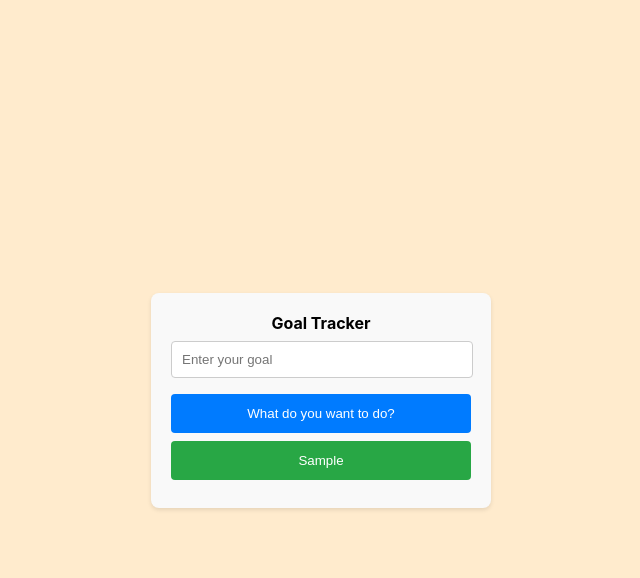
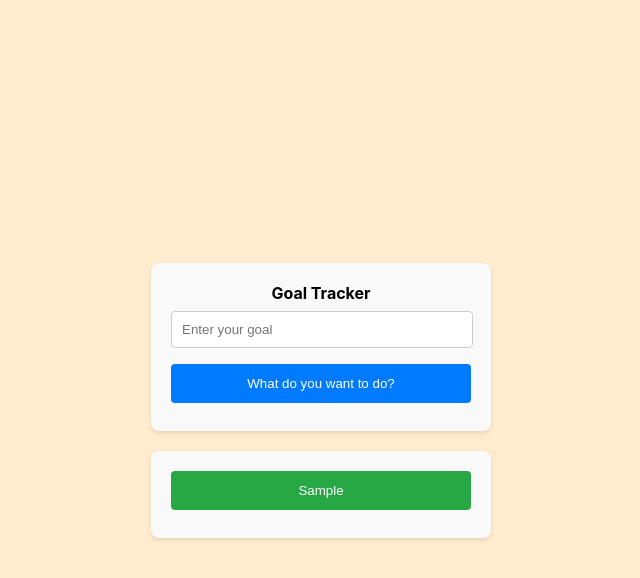
Before and after one commit to mohitrathor98/Docker-Kubernetes-Notes, a React (Create React App) app in the folder Week5-Multi-Container-Application-With-Docker/Python-App-Code/Frontend/react-application/: page / in a window 1280 px wide. Both pictures are taken after typing "Sample" into the empty fields and a click on the button "What do you want to do?". Shown: the top 578 px of the page, without its empty margins (319-959 px from the left). Built offline with nearby package versions, Linux system fonts and the light colour scheme.

Commit message:
Seperated the Goal form and Goal List into two components

```diff
--- a/Week5-Multi-Container-Application-With-Docker/Python-App-Code/Frontend/react-application/src/App.js
+++ b/Week5-Multi-Container-Application-With-Docker/Python-App-Code/Frontend/react-application/src/App.js
@@ -1,10 +1,12 @@
-import GoalForm from './GoalForm';
+import GoalManager from './GoalManager';
 
 import React from 'react';
 
 function App() {
   return (
-    <GoalForm />
+    <div>
+      <GoalManager />
+    </div>
   );
 }
 
--- a/Week5-Multi-Container-Application-With-Docker/Python-App-Code/Frontend/react-application/src/GoalForm.js
+++ b/Week5-Multi-Container-Application-With-Docker/Python-App-Code/Frontend/react-application/src/GoalForm.js
@@ -1,9 +1,8 @@
 import React, { useState } from 'react';
 import './GoalForm.css';
 
-function GoalForm() {
+function GoalForm({ onAddGoal }) {
   const [goal, setGoal] = useState('');
-  const [goalsList, setGoalsList] = useState([]);
 
   const handleGoalChange = (event) => {
     setGoal(event.target.value);
@@ -12,14 +11,9 @@ function GoalForm() {
   const handleSubmit = (event) => {
     event.preventDefault();
     if (goal.trim() !== '') {
-      setGoalsList([...goalsList, goal]);
+      onAddGoal(goal);
       setGoal('');
     }
-  };
-
-  const handleClearGoal = (index) => {
-    const updatedGoalsList = goalsList.filter((_, i) => i !== index);
-    setGoalsList(updatedGoalsList);
   };
 
   return (
@@ -35,18 +29,6 @@ function GoalForm() {
         />
         <button type="submit">What do you want to do?</button>
       </form>
-
-      {goalsList.length === 0 ? (
-        <p className="no-goals-label">No Goals for Today</p>
-      ) : (
-        <div>
-          {goalsList.map((goal, index) => (
-            <button id="goal-buttons" key={index} onClick={() => handleClearGoal(index)}>
-              {goal}
-            </button>
-          ))}
-        </div>
-      )}
     </div>
   );
 }
--- /dev/null
+++ b/Week5-Multi-Container-Application-With-Docker/Python-App-Code/Frontend/react-application/src/GoalList.js
@@ -0,0 +1,22 @@
+import React from 'react';
+import './GoalForm.css';
+
+function GoalList({ goals, onClearGoal }) {
+  return (
+    <div className="form-container">
+      {goals.length === 0 ? (
+        <p className="no-goals-label">No Goals for Today</p>
+      ) : (
+        <div>
+          {goals.map((goal, index) => (
+            <button id="goal-buttons" key={index} onClick={() => onClearGoal(index)}>
+              {goal}
+            </button>
+          ))}
+        </div>
+      )}
+    </div>
+  );
+}
+
+export default GoalList;
--- /dev/null
+++ b/Week5-Multi-Container-Application-With-Docker/Python-App-Code/Frontend/react-application/src/GoalManager.js
@@ -0,0 +1,26 @@
+import React, { useState } from 'react';
+import GoalForm from './GoalForm';
+import GoalList from './GoalList';
+
+function GoalManager() {
+  const [goalsList, setGoalsList] = useState([]);
+
+  const handleAddGoal = (newGoal) => {
+    setGoalsList([...goalsList, newGoal]);
+  };
+
+  const handleClearGoal = (index) => {
+    const updatedGoalsList = goalsList.filter((_, i) => i !== index);
+    setGoalsList(updatedGoalsList);
+  };
+
+  return (
+    <div>
+      <GoalForm onAddGoal={handleAddGoal} />
+      <br></br>
+      <GoalList goals={goalsList} onClearGoal={handleClearGoal} />
+    </div>
+  );
+}
+
+export default GoalManager;
```
